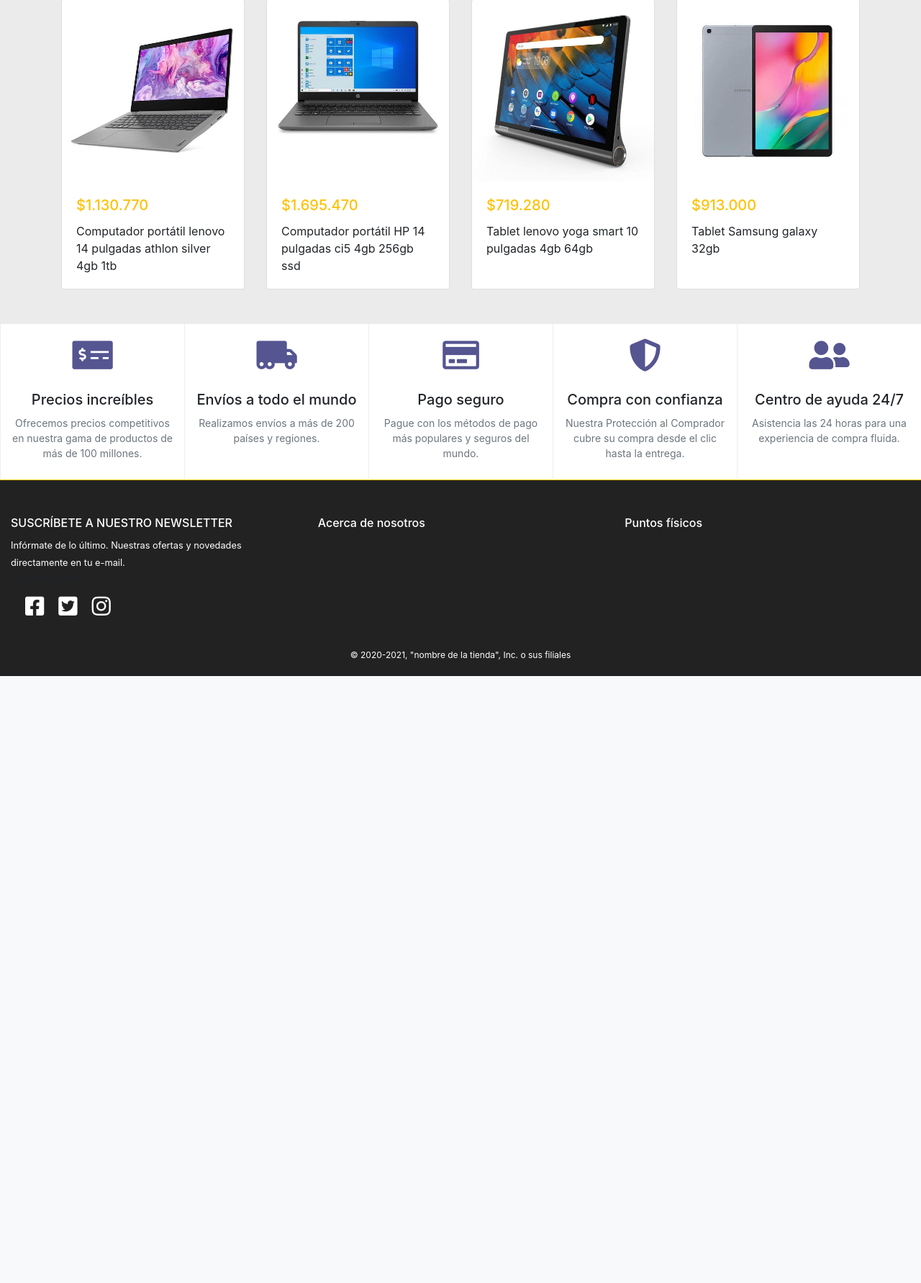
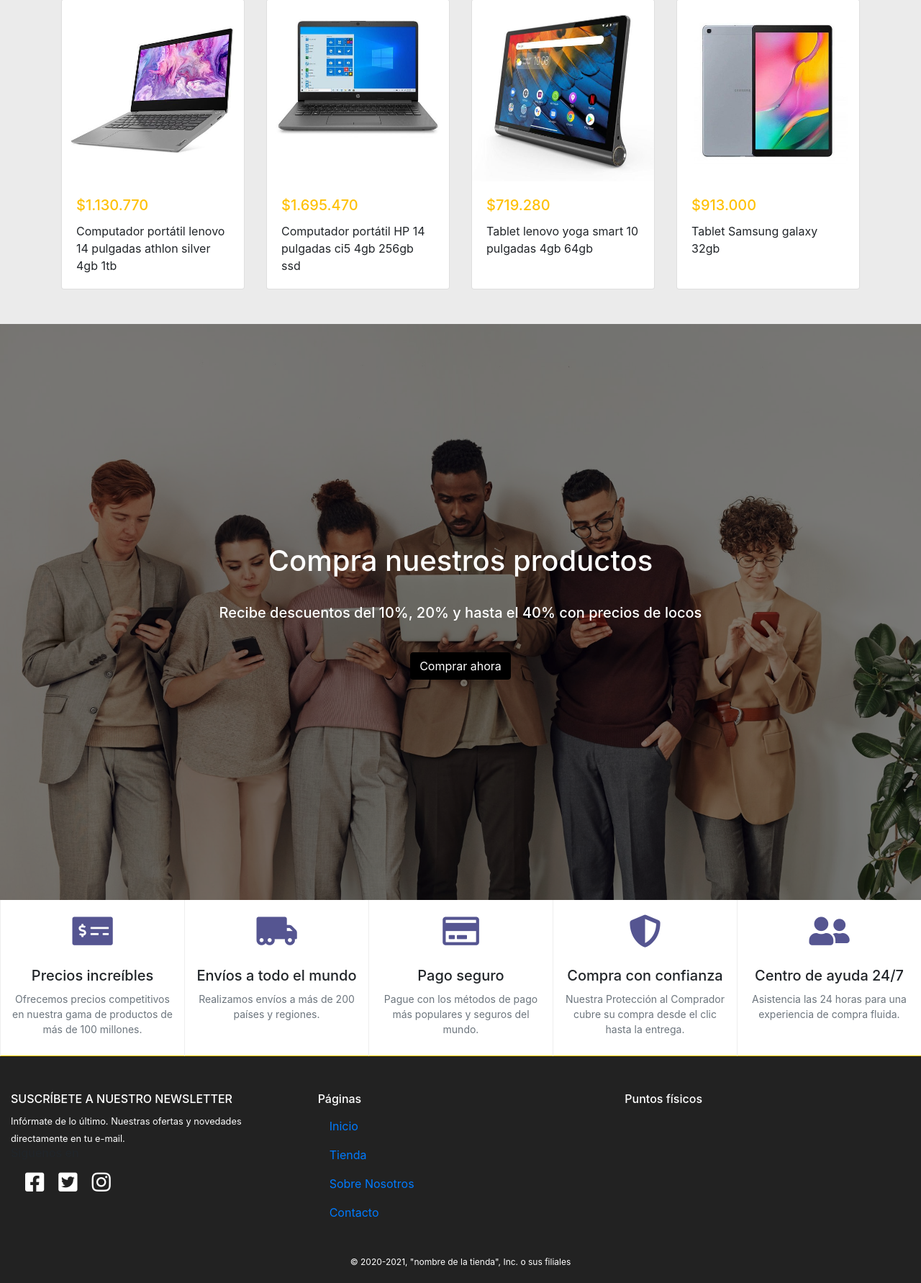
Before and after one commit to mayc-zul/proyecto_final_web, a PHP site: page / in a window 1280 px wide. Shown: the part 1858-3640 px from the top of the page at 72% size. Before the commit the page ends 2797 px from the top, so only its background shows below. Run offline with PHP 8.4, Linux system fonts and the light colour scheme; some libraries are stand-ins or nearby versions.

Commit message:
background

```diff
--- a/css/estilo.css
+++ b/css/estilo.css
@@ -117,6 +117,42 @@
     padding-bottom: 10px;
 }
 
+
+
+.image-box {
+    /* Here's the trick */
+    box-shadow: inset 0 0 0 100vw rgba(0,0,0,0.5);
+
+    /* Basic background styles */
+    background: var(--image-url) center center;
+    background-size: cover;
+
+    /* Here's the same styles we applied to our content-div earlier */
+    color: white;
+    min-height: 100vh;
+    display:flex;
+    flex-direction: column;
+    align-items: center;
+    justify-content: center;
+
+    /* Add a transition, just for fun */
+    transition: box-shadow .3s ease-out;
+    /*Efecto de mover el scroll*/
+    background-attachment: fixed;
+
+}
+.image-box:hover {
+    box-shadow: inset 0 0 0 100vw rgba(0,0,0,0.2);
+}
+
+.btn-personalizado{
+    margin-top: 35px;
+    background-color: black;
+    color: white;
+    border: 1px solid black;
+}
+
+
 .serv{
     border-left: 1px solid #eeeeee;
     border-bottom: 1px solid #ffcc00;
@@ -156,7 +192,7 @@
 
 .pie{
     width: 100%;
-    margin-top: 20px;
+    margin-top: 40px;
     margin-bottom: 10px;
     padding-bottom: 10px;
     text-align: center;
--- a/index.html
+++ b/index.html
@@ -318,6 +318,12 @@
     </section>
     <br><br>
 
+    <div class="image-box" style="background-image: url('./css/img/background1.jpg')">
+        <h1 class="card-title">Compra nuestros productos</h1><br>
+        <h5 class="card-text">Recibe descuentos del 10%, 20% y hasta el 40% con precios de locos</h5>
+        <a class="btn btn-light btn-personalizado" href="#">Comprar ahora</a>
+    </div>
+
 
     <!--Servicios a ofrecer-->
 
@@ -364,7 +370,13 @@
             </div>
 
             <div class="col">
-                <h6 class="footer-text footer-tilte">Acerca de nosotros</h6>
+                <h6 class="footer-text footer-tilte">Páginas</h6>
+                <nav class="nav flex-column">
+                    <a class="nav-link" href="#">Inicio</a>
+                    <a class="nav-link" href="#">Tienda</a>
+                    <a class="nav-link" href="#">Sobre Nosotros</a>
+                    <a class="nav-link" href="#">Contacto</a>
+                </nav>
             </div>
 
             <div class="col">
```
Also changed, not shown: css/img/background1.jpg (added).
